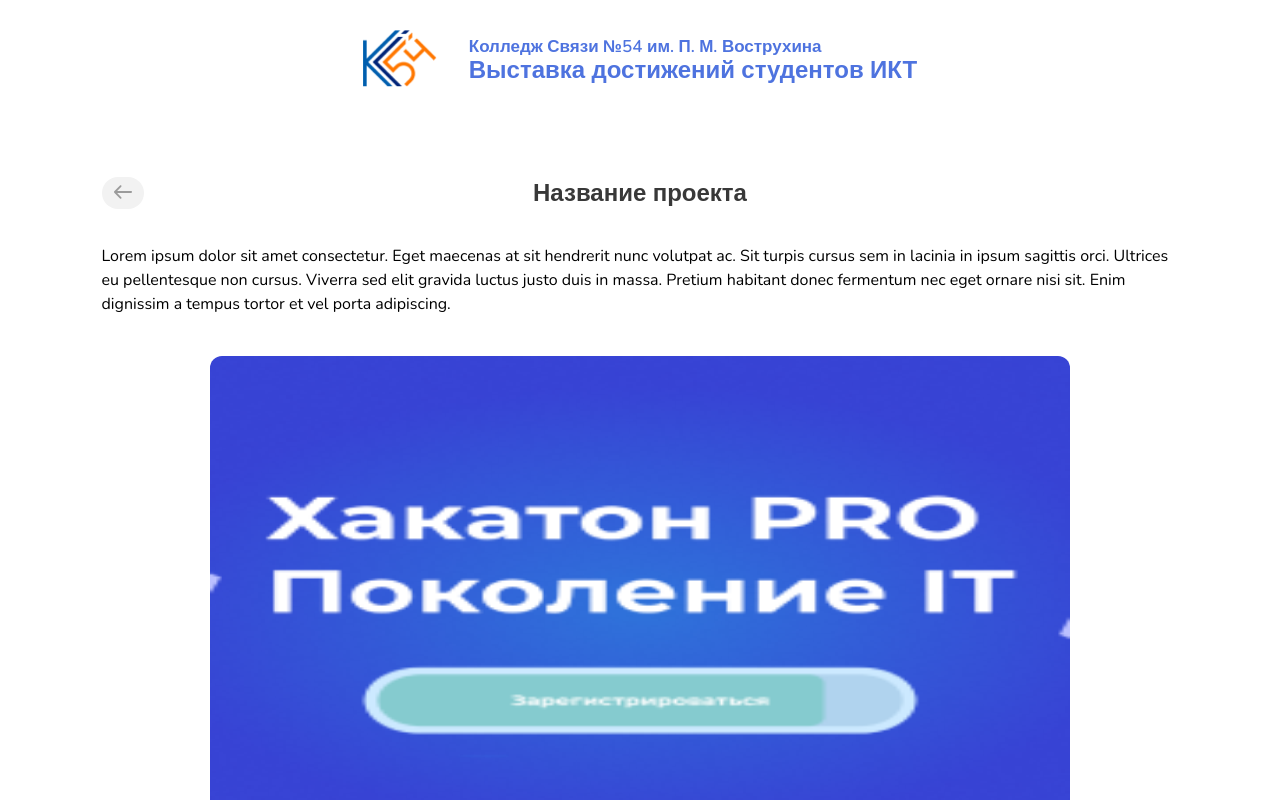
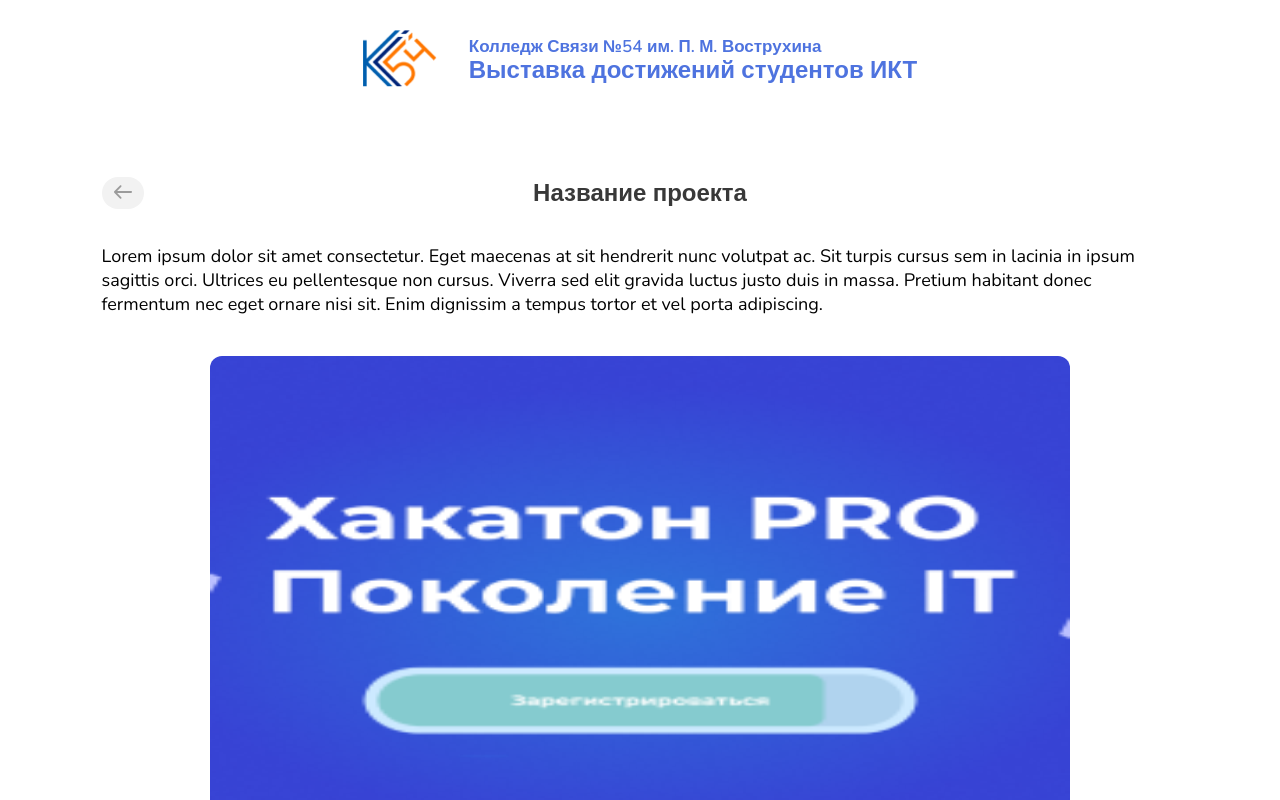
Before and after one commit to piybeep/portfolio-ikt54, a Next.js app: page /work/1 in a window 1280 px wide. Shown: the top 800 px of the page. Built offline with nearby package versions, Linux system fonts and the light colour scheme.

Commit message:
update page project

```diff
--- a/src/app/screen/Project/Project.jsx
+++ b/src/app/screen/Project/Project.jsx
@@ -32,7 +32,7 @@
                 {
                     data.map(el => (
                         <>
-                            <p>{el.text}</p>
+                            <p className={s.text}>{el.text}</p>
                             <Image src={el.src} alt='' width={860} height={505} className={s.img} />
                         </>
                     ))
--- a/src/app/screen/Project/Project.module.scss
+++ b/src/app/screen/Project/Project.module.scss
@@ -1,21 +1,25 @@
-.arrow{
+.arrow {
     @apply bg-[#F2F2F2] px-3 py-2 rounded-2xl w-fit cursor-pointer;
-    grid-column: 1/5;
+    grid-column: 1/3;
     grid-row-start: 1;
 }
 
-.title{
-    @apply text-default font-semibold text-2xl justify-self-center;
-    grid-column-start: 3;
+.title {
+    @apply text-default font-semibold text-2xl justify-self-center lg:text-xl;
+    grid-column-start: 2;
     grid-row-start: 1;
 }
 
-.header{
+.header {
     display: grid;
-    grid-template-columns: repeat(5,1fr);
+    grid-template-columns: 1fr auto 1fr;
     margin-bottom: 35px;
 }
 
-.img{
+.img {
     @apply w-[860px] h-[505px] rounded-xl;
 }
+
+.text {
+    @apply text-[18px] xl:max-w-[642px] font-normal leading-6 lg:text-base;
+}
```
